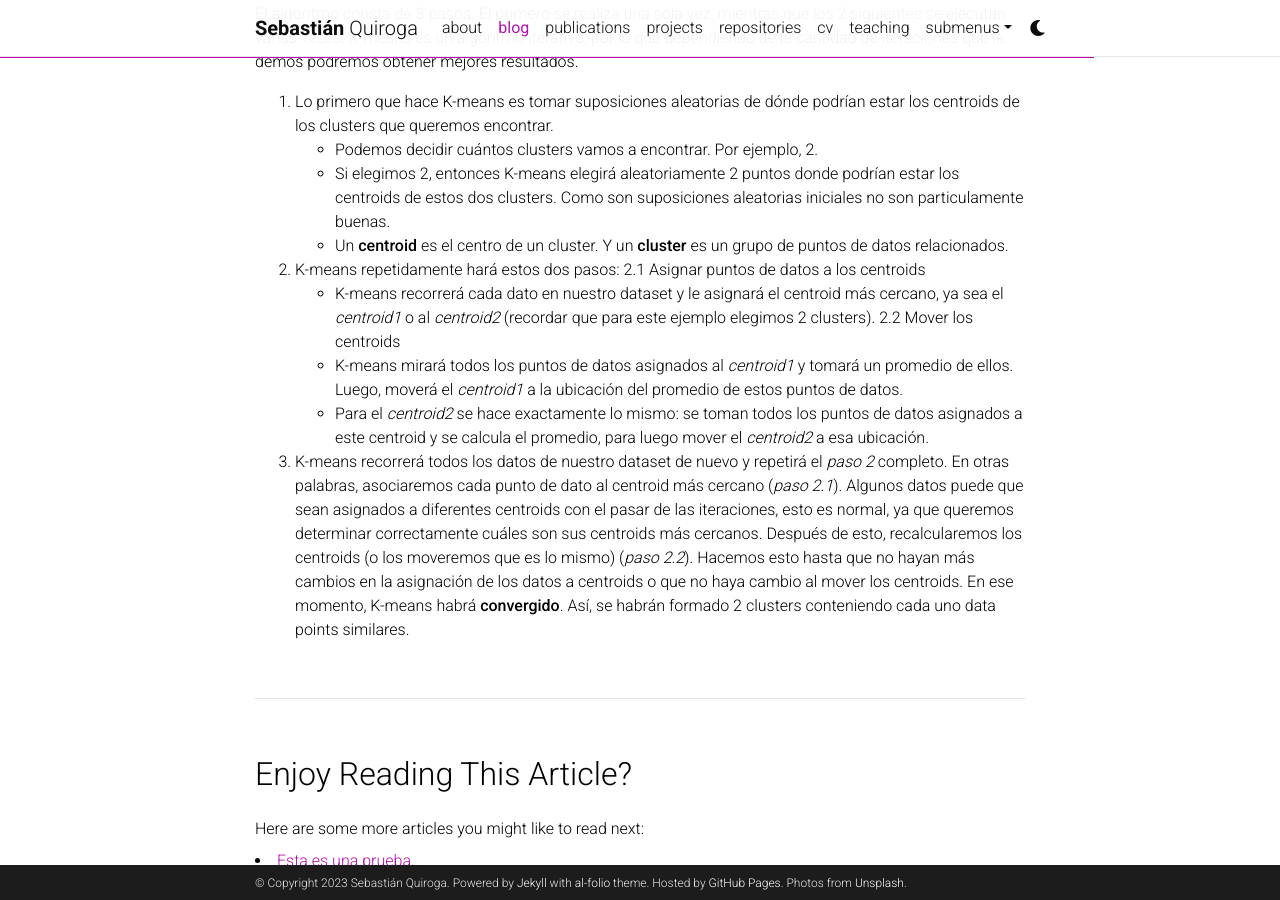
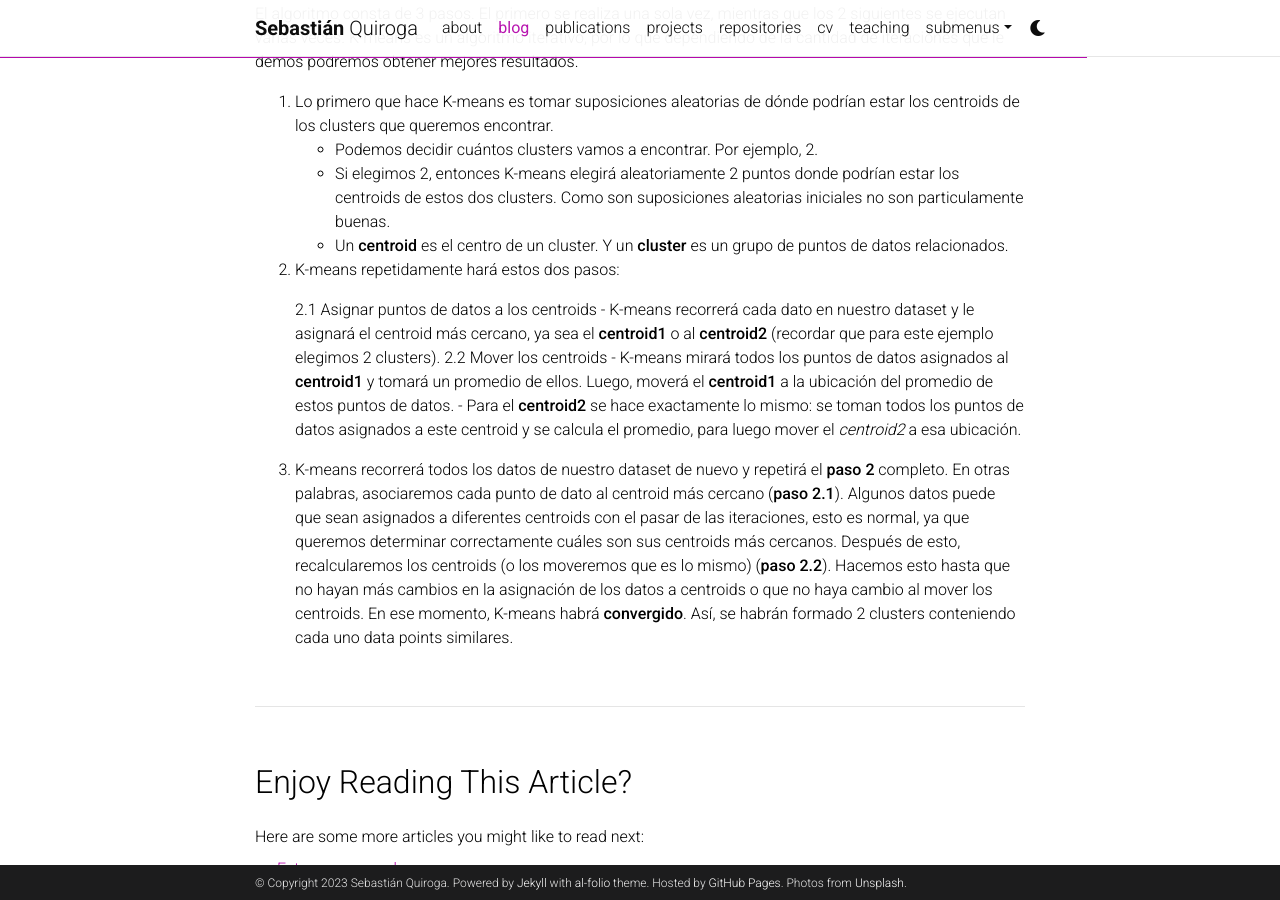
Before and after one commit to squirogar/squirogar.github.io, a Jekyll site: the page built from _posts/2023-06-09-clustering-kmeans.md, in a window 1280 px wide and 900 px high, scrolled down 1046 px. Built offline with Jekyll 4.4.1, drawn with Linux system fonts in a browser that asks for light colours; comment, search, counter and statistics services are not loaded; a style sheet for code colours, icons or effects is not loaded.

```diff
--- a/_posts/2023-06-09-clustering-kmeans.md
+++ b/_posts/2023-06-09-clustering-kmeans.md
@@ -43,10 +43,11 @@ El algoritmo consta de 3 pasos. El primero se realiza una sola vez, mientras que
     - Un **centroid** es el centro de un cluster. Y un **cluster** es un grupo de puntos de datos relacionados.
 
 2. K-means repetidamente hará estos dos pasos:
+
     2.1 Asignar puntos de datos a los centroids
-    - K-means recorrerá cada dato en nuestro dataset y le asignará el centroid más cercano, ya sea el *centroid1* o al *centroid2* (recordar que para este ejemplo elegimos 2 clusters).
+        - K-means recorrerá cada dato en nuestro dataset y le asignará el centroid más cercano, ya sea el **centroid1** o al **centroid2** (recordar que para este ejemplo elegimos 2 clusters).
     2.2 Mover los centroids
-    - K-means mirará todos los puntos de datos asignados al *centroid1* y tomará un promedio de ellos. Luego, moverá el *centroid1* a la ubicación del promedio de estos puntos de datos.
-    - Para el *centroid2* se hace exactamente lo mismo: se toman todos los puntos de datos asignados a este centroid y se calcula el promedio, para luego mover el *centroid2* a esa ubicación.
+        - K-means mirará todos los puntos de datos asignados al **centroid1** y tomará un promedio de ellos. Luego, moverá el **centroid1** a la ubicación del promedio de estos puntos de datos.
+        - Para el **centroid2** se hace exactamente lo mismo: se toman todos los puntos de datos asignados a este centroid y se calcula el promedio, para luego mover el *centroid2* a esa ubicación.
 
-3. K-means recorrerá todos los datos de nuestro dataset de nuevo y repetirá el *paso 2* completo. En otras palabras, asociaremos cada punto de dato al centroid más cercano (*paso 2.1*). Algunos datos puede que sean asignados a diferentes centroids con el pasar de las iteraciones, esto es normal, ya que queremos determinar correctamente cuáles son sus centroids más cercanos. Después de esto, recalcularemos los centroids (o los moveremos que es lo mismo) (*paso 2.2*). Hacemos esto hasta que no hayan más cambios en la asignación de los datos a centroids o que no haya cambio al mover los centroids. En ese momento, K-means habrá **convergido**. Así, se habrán formado 2 clusters conteniendo cada uno data points similares.
+3. K-means recorrerá todos los datos de nuestro dataset de nuevo y repetirá el **paso 2** completo. En otras palabras, asociaremos cada punto de dato al centroid más cercano (**paso 2.1**). Algunos datos puede que sean asignados a diferentes centroids con el pasar de las iteraciones, esto es normal, ya que queremos determinar correctamente cuáles son sus centroids más cercanos. Después de esto, recalcularemos los centroids (o los moveremos que es lo mismo) (**paso 2.2**). Hacemos esto hasta que no hayan más cambios en la asignación de los datos a centroids o que no haya cambio al mover los centroids. En ese momento, K-means habrá **convergido**. Así, se habrán formado 2 clusters conteniendo cada uno data points similares.
```
